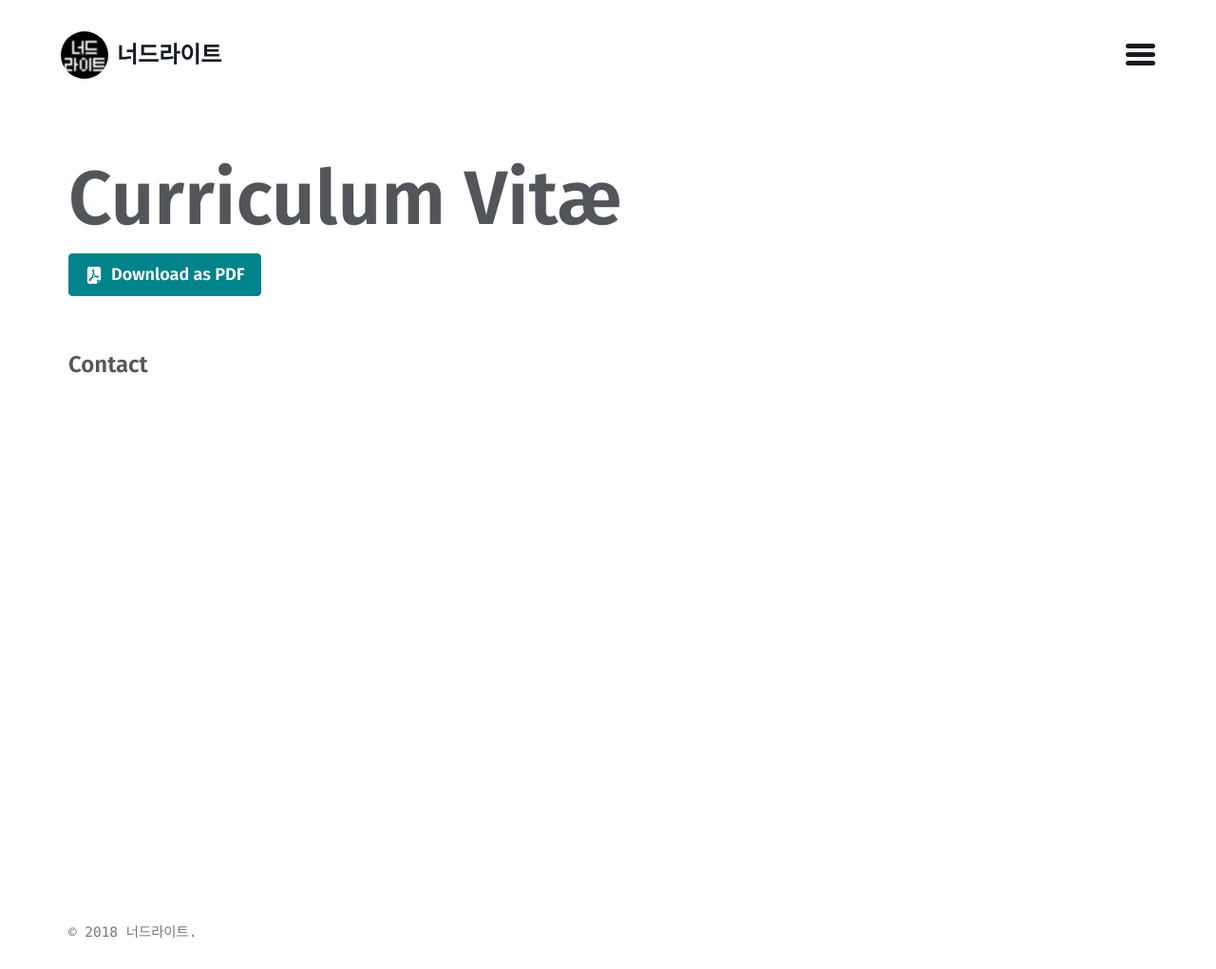
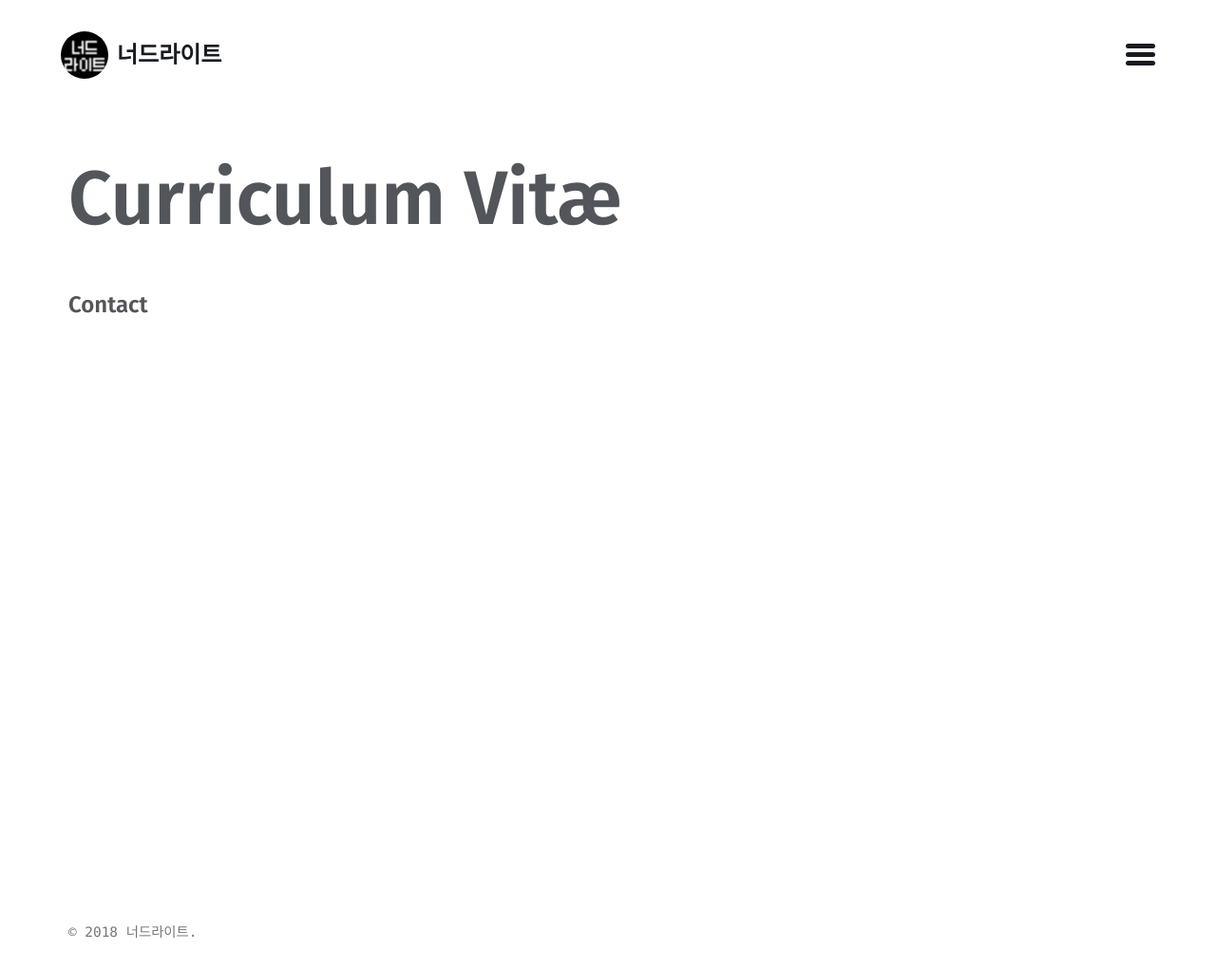
Before and after one commit to sbhkim/sbhkim.github.io, a Jekyll site: the page built from cv.md, in a window 1280 px wide. Shown: the whole page at 95% size. Built offline with Jekyll 4.4.1, drawn with Linux system fonts in a browser that asks for light colours.

Commit message:
Update cv.md

```diff
--- a/cv.md
+++ b/cv.md
@@ -1,8 +1,4 @@
 ---
 title: Curriculum Vitæ
 layout: cv
-actions:
-  - label: "Download as PDF"
-    icon: pdf
-    url: "#pdf-asset"
 ---
```
